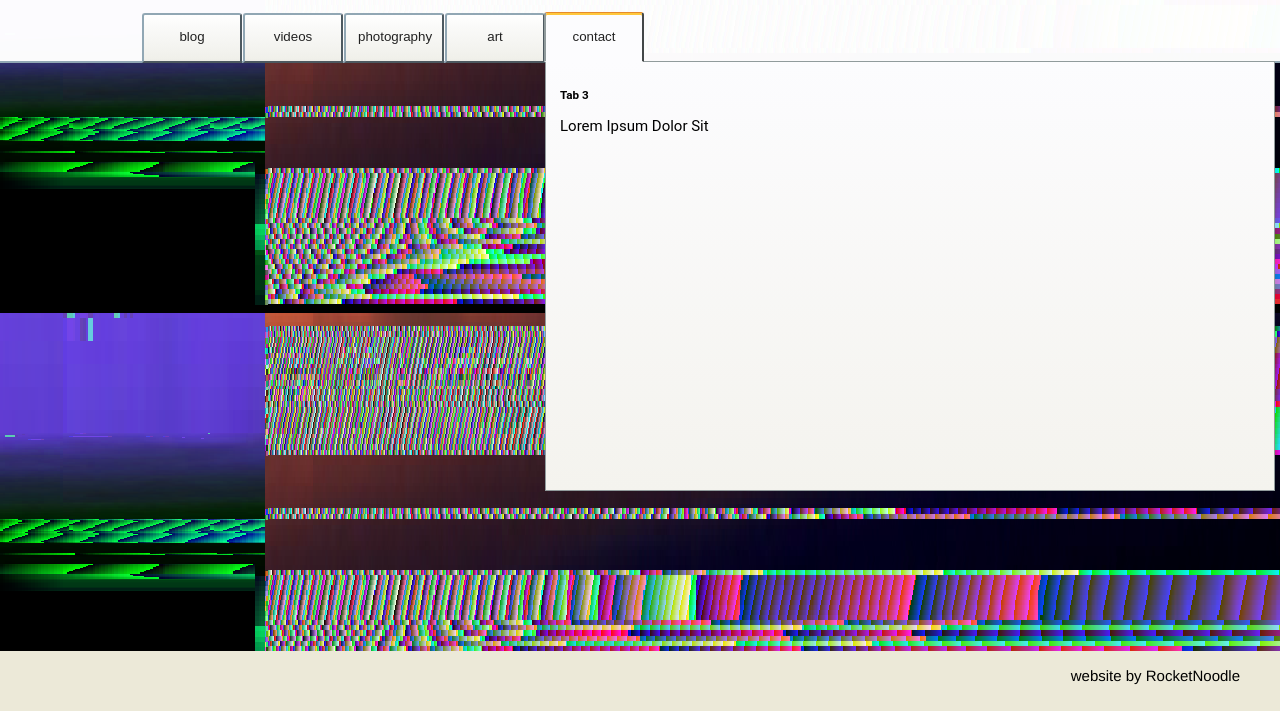
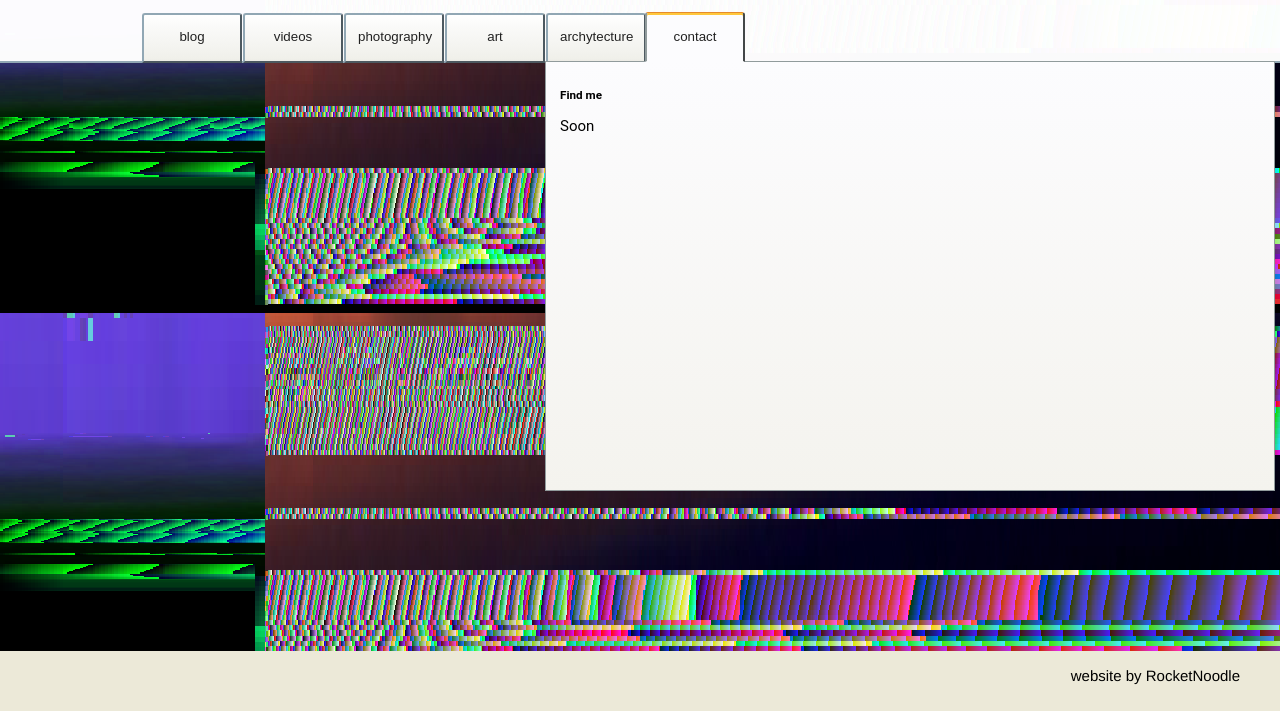
Before and after one commit to RocketNoodleNode/RocketNoodleNode.github.io, a plain HTML site: page index.html in a window 1280 px wide. Both pictures are taken after a click on the tab "contact". Shown: the part 89-800 px from the top of the page. Drawn offline with Linux system fonts and the light colour scheme.

Commit message:
Update index.html

```diff
--- a/index.html
+++ b/index.html
@@ -17,7 +17,8 @@ background: url('panart.png');
 <button  role="tab"						 aria-controls="tab-B">videos</button>
 <button  role="tab"						 aria-controls="tab-C">photography</button>
 <button  role="tab"						 aria-controls="tab-D">art</button>
-<button  role="tab"						 aria-controls="tab-E">contact</button>
+<button  role="tab"						 aria-controls="tab-E">archytecture</button>
+<button  role="tab"						 aria-controls="tab-F">contact</button>
   </menu>
   <!-- the tab content -->
   <article role="tabpanel" id="tab-A">
@@ -51,9 +52,19 @@ background: url('panart.png');
 	<div class="videos"><a href="art/melatonin.png"><img width="300px" src="art/menaltonin.png"><h2>Melatonin dreams</h2></a></div><div class="videos"><a href="art/nicotine.png"><img width="300px" src="art/nicotine.png"><h2>Camp trip #2</h2></a></div><div class="videos"><a href="art/camp.png"><img width="300px" src="art/camp.png"><h2>Camp trip #1</h2></a></div>
 	</div>
   </article>
-  <article role="tabpanel" hidden id="tab-E"  style="width:700px;height:400px;margin-left:405px;">
-    <h3>Tab 3</h3>
-    <p>Lorem Ipsum Dolor Sit</p>
+  <article role="tabpanel" hidden id="tab-E">
+<div class="flexbox">
+	<h3>Projects I am working on in the Hammer++ editor</h3>
+	<div class="videos">
+		<a href="hammer/gm_mall1.png"><img width="300px" src="hammer/gm_mall1.png">
+			<h2>Liminal mall</h2></a></div>
+	<div class="videos"><a href="hammer/gm_ballroom.png"><img width="300px" src="hammer/gm_ballroom.png">
+		<h2>Terror Hotel</h2></a></div>
+	</div>
+  </article>
+  <article role="tabpanel" hidden id="tab-F"  style="width:700px;height:400px;margin-left:405px;">
+    <h3>Find me</h3>
+    <p>Soon</p>
   </article>
 </section>
 <script src="js/script.js" ></script>
```
